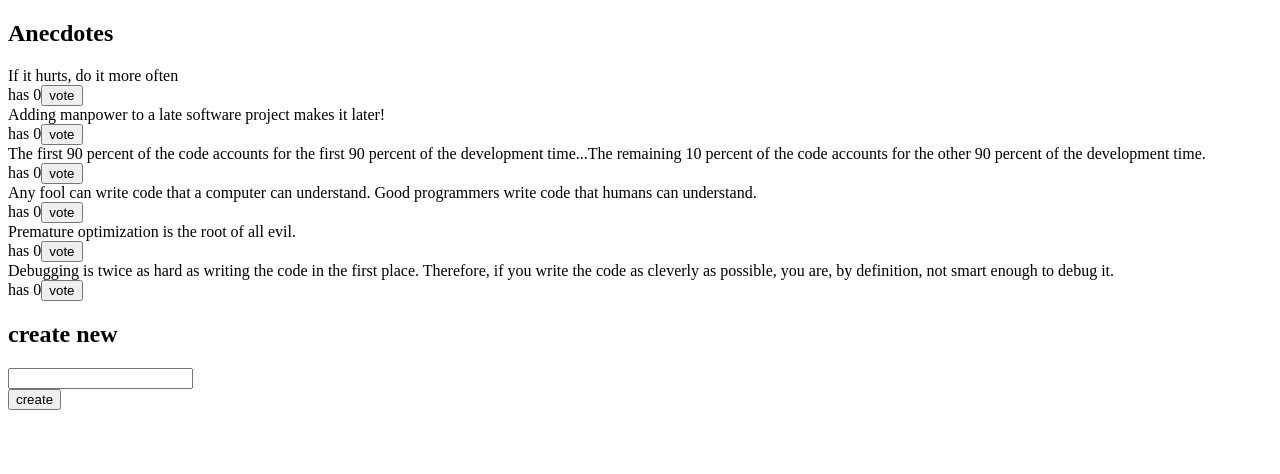
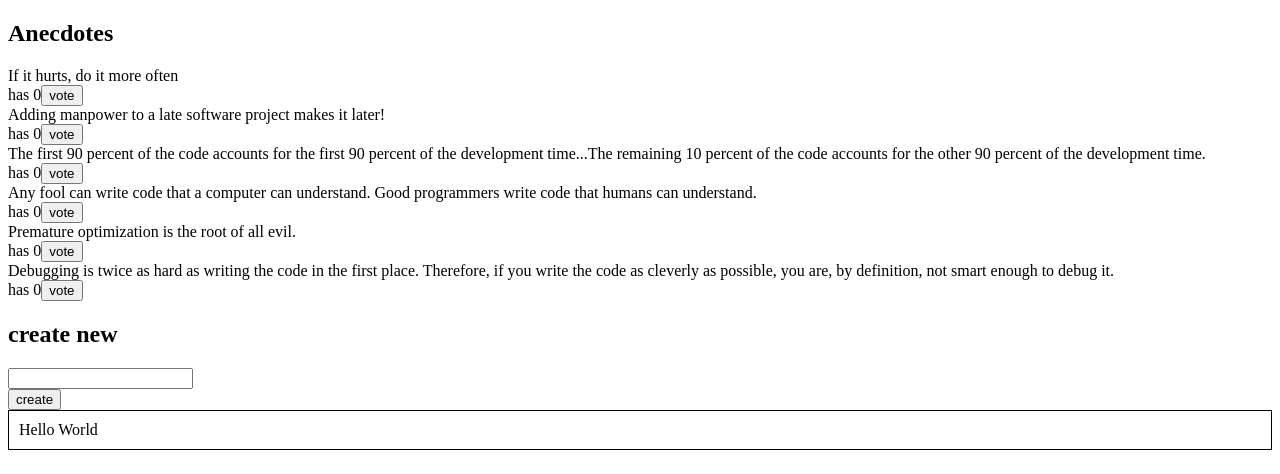
Before and after one commit to Ahmed-farag36/fullstack-course-helsinki-ch6, a React (Create React App) app: page / in a window 1280 px wide. Shown: the top 474 px of the page. Built offline with nearby package versions, Linux system fonts and the light colour scheme.

Commit message:
done ex7

```diff
--- a/src/App.js
+++ b/src/App.js
@@ -1,6 +1,7 @@
 import React from "react";
 import AnecdoteForm from "./components/AnecdoteForm";
 import AnecdoteList from "./components/AnecdoteList";
+import Notification from "./components/Notification";
 
 const App = props => {
   return (
@@ -8,6 +9,7 @@
       <h2>Anecdotes</h2>
       <AnecdoteList store={props.store} />
       <AnecdoteForm store={props.store} />
+      <Notification store={props.store} />
     </div>
   );
 };
--- a/src/components/AnecdoteList.js
+++ b/src/components/AnecdoteList.js
@@ -2,7 +2,7 @@
 import { voteAnecdoteAction } from "../reducers/anecdoteReducer";
 
 export default props => {
-  const anecdotes = props.store.getState();
+  const { anecdotes } = props.store.getState();
 
   const vote = id => {
     console.log("vote", id);
--- a/src/components/Notification.js
+++ b/src/components/Notification.js
@@ -1,16 +1,12 @@
-import React from 'react'
+import React from "react";
 
-const Notification = () => {
+const Notification = props => {
   const style = {
-    border: 'solid',
+    border: "solid",
     padding: 10,
     borderWidth: 1
-  }
-  return (
-    <div style={style}>
-      render here notification...
-    </div>
-  )
-}
+  };
+  return <div style={style}>{props.store.getState().notification.message}</div>;
+};
 
-export default Notification
+export default Notification;
--- a/src/index.js
+++ b/src/index.js
@@ -1,12 +1,20 @@
 import React from "react";
 import ReactDOM from "react-dom";
-import { createStore } from "redux";
+
 import App from "./App";
-import reducer from "./reducers/anecdoteReducer";
 
+import { createStore, combineReducers } from "redux";
+import anecdoteReducer from "./reducers/anecdoteReducer";
+import notificationReducer from "./reducers/notificationReducer";
+
+const reducer = combineReducers({
+  anecdotes: anecdoteReducer,
+  notification: notificationReducer
+});
 const store = createStore(reducer);
 
 const render = () => {
+  console.log(store.getState());
   ReactDOM.render(<App store={store} />, document.getElementById("root"));
 };
 
--- /dev/null
+++ b/src/reducers/notificationReducer.js
@@ -0,0 +1,9 @@
+const initialState = {
+  message: "Hello World"
+};
+
+const notificationReducer = (state = initialState, action) => {
+  return state;
+};
+
+export default notificationReducer;
```
